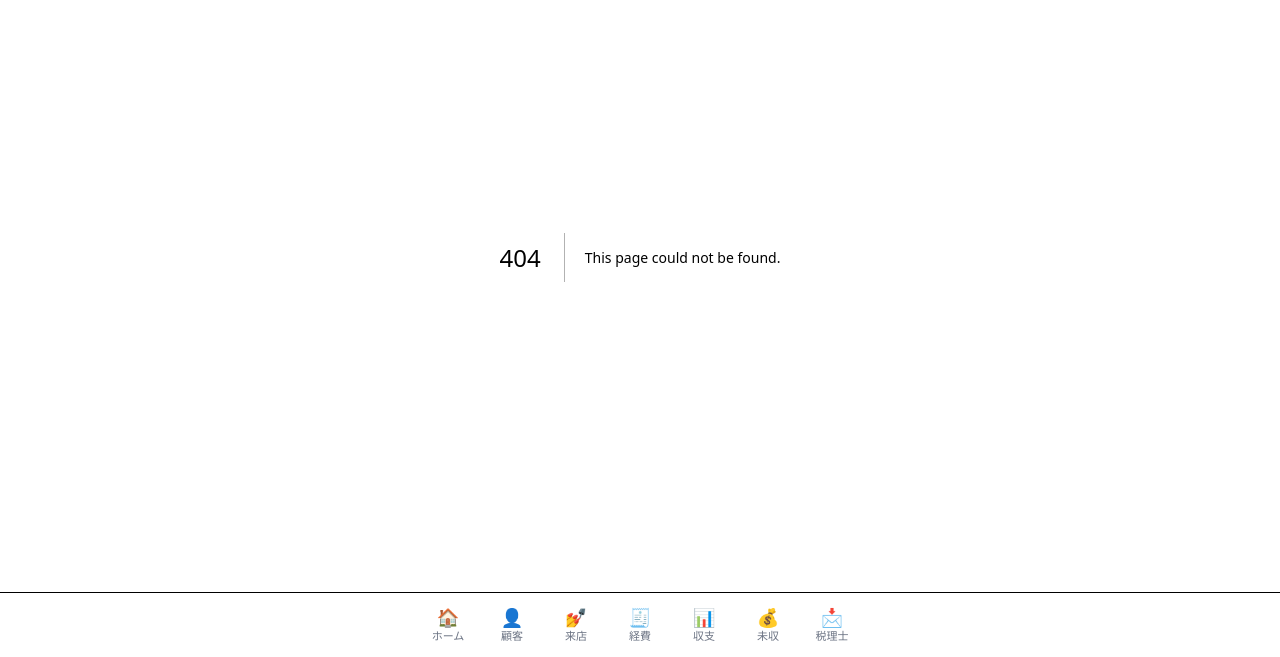
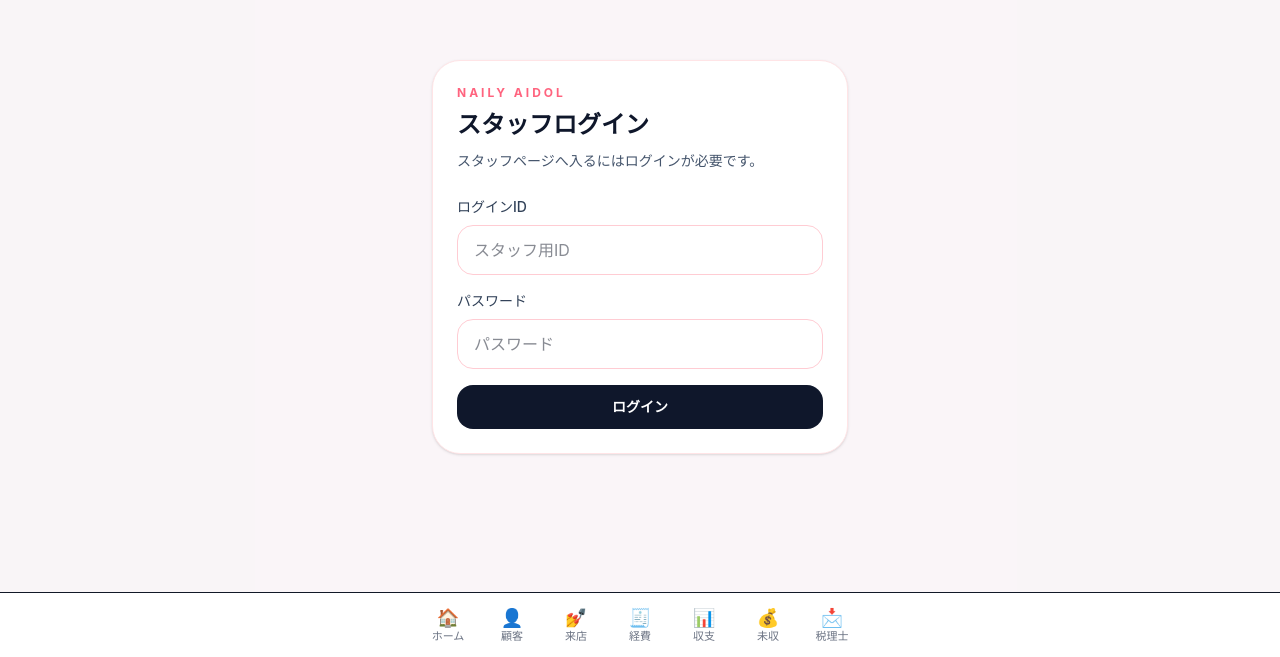
Before and after one commit to madeo2222-coder/Aily-nail-kartte, a Next.js app: page /login in a window 1280 px wide. Before the commit this address had no page. Shown: the part 143-800 px from the top of the page. Built offline with nearby package versions, Linux system fonts and the light colour scheme.

Commit message:
Add staff login gate and protect staff area

```diff
--- /dev/null
+++ b/app/api/staff-login/login/route.ts
@@ -0,0 +1,58 @@
+import { NextRequest, NextResponse } from "next/server";
+
+const STAFF_SESSION_COOKIE = "staff_session";
+
+type RequestBody = {
+  loginId?: string;
+  password?: string;
+};
+
+export async function POST(request: NextRequest) {
+  try {
+    const body = (await request.json()) as RequestBody;
+
+    const loginId = body.loginId?.trim() || "";
+    const password = body.password?.trim() || "";
+
+    const validId = process.env.STAFF_LOGIN_ID || "";
+    const validPassword = process.env.STAFF_LOGIN_PASSWORD || "";
+
+    if (!validId || !validPassword) {
+      return NextResponse.json(
+        { ok: false, error: "スタッフログイン設定が未完了です。" },
+        { status: 500 }
+      );
+    }
+
+    if (!loginId || !password) {
+      return NextResponse.json(
+        { ok: false, error: "ログインIDとパスワードを入力してください。" },
+        { status: 400 }
+      );
+    }
+
+    if (loginId !== validId || password !== validPassword) {
+      return NextResponse.json(
+        { ok: false, error: "ログインIDまたはパスワードが違います。" },
+        { status: 401 }
+      );
+    }
+
+    const response = NextResponse.json({ ok: true });
+
+    response.cookies.set(STAFF_SESSION_COOKIE, "active", {
+      httpOnly: true,
+      secure: true,
+      sameSite: "lax",
+      path: "/",
+      maxAge: 60 * 60 * 12,
+    });
+
+    return response;
+  } catch {
+    return NextResponse.json(
+      { ok: false, error: "ログインに失敗しました。" },
+      { status: 500 }
+    );
+  }
+}
--- /dev/null
+++ b/app/api/staff-login/logout/route.ts
@@ -0,0 +1,17 @@
+import { NextResponse } from "next/server";
+
+const STAFF_SESSION_COOKIE = "staff_session";
+
+export async function POST() {
+  const response = NextResponse.json({ ok: true });
+
+  response.cookies.set(STAFF_SESSION_COOKIE, "", {
+    httpOnly: true,
+    secure: true,
+    sameSite: "lax",
+    path: "/",
+    maxAge: 0,
+  });
+
+  return response;
+}
--- /dev/null
+++ b/app/login/page.tsx
@@ -0,0 +1,114 @@
+"use client";
+
+import { FormEvent, useState } from "react";
+
+export default function StaffLoginPage() {
+  const [loginId, setLoginId] = useState("");
+  const [password, setPassword] = useState("");
+  const [loading, setLoading] = useState(false);
+  const [errorMessage, setErrorMessage] = useState("");
+
+  async function handleSubmit(e: FormEvent<HTMLFormElement>) {
+    e.preventDefault();
+    setErrorMessage("");
+
+    if (!loginId.trim() || !password.trim()) {
+      setErrorMessage("ログインIDとパスワードを入力してください。");
+      return;
+    }
+
+    setLoading(true);
+
+    try {
+      const res = await fetch("/api/staff-login/login", {
+        method: "POST",
+        headers: {
+          "Content-Type": "application/json",
+        },
+        body: JSON.stringify({
+          loginId,
+          password,
+        }),
+      });
+
+      const json = (await res.json()) as {
+        ok: boolean;
+        error?: string;
+      };
+
+      if (!res.ok || !json.ok) {
+        setErrorMessage(json.error || "ログインに失敗しました。");
+        setLoading(false);
+        return;
+      }
+
+      window.location.href = "/";
+    } catch {
+      setErrorMessage("ログインに失敗しました。");
+    } finally {
+      setLoading(false);
+    }
+  }
+
+  return (
+    <main className="min-h-screen bg-rose-50/40">
+      <div className="mx-auto flex min-h-screen max-w-md items-center px-4 py-10">
+        <div className="w-full rounded-[28px] border border-rose-100 bg-white p-6 shadow-sm">
+          <div className="mb-6">
+            <p className="text-xs font-bold tracking-[0.25em] text-rose-400">
+              NAILY AIDOL
+            </p>
+            <h1 className="mt-2 text-2xl font-bold text-slate-900">
+              スタッフログイン
+            </h1>
+            <p className="mt-2 text-sm leading-6 text-slate-600">
+              スタッフページへ入るにはログインが必要です。
+            </p>
+          </div>
+
+          <form onSubmit={handleSubmit} className="space-y-4">
+            <div>
+              <label className="mb-2 block text-sm font-medium text-slate-700">
+                ログインID
+              </label>
+              <input
+                type="text"
+                value={loginId}
+                onChange={(e) => setLoginId(e.target.value)}
+                className="w-full rounded-2xl border border-rose-200 bg-white px-4 py-3"
+                placeholder="スタッフ用ID"
+              />
+            </div>
+
+            <div>
+              <label className="mb-2 block text-sm font-medium text-slate-700">
+                パスワード
+              </label>
+              <input
+                type="password"
+                value={password}
+                onChange={(e) => setPassword(e.target.value)}
+                className="w-full rounded-2xl border border-rose-200 bg-white px-4 py-3"
+                placeholder="パスワード"
+              />
+            </div>
+
+            {errorMessage ? (
+              <div className="rounded-2xl border border-rose-200 bg-rose-50 px-4 py-3 text-sm font-bold text-rose-700">
+                {errorMessage}
+              </div>
+            ) : null}
+
+            <button
+              type="submit"
+              disabled={loading}
+              className="w-full rounded-2xl bg-slate-900 px-4 py-3 text-sm font-bold text-white disabled:opacity-60"
+            >
+              {loading ? "ログイン中..." : "ログイン"}
+            </button>
+          </form>
+        </div>
+      </div>
+    </main>
+  );
+}
--- a/middleware.ts
+++ b/middleware.ts
@@ -1,9 +1,14 @@
 import { NextRequest, NextResponse } from "next/server";
 
 const CUSTOMER_SESSION_COOKIE = "customer_line_session";
+const STAFF_SESSION_COOKIE = "staff_session";
 
 function hasCustomerSession(request: NextRequest) {
   return request.cookies.has(CUSTOMER_SESSION_COOKIE);
+}
+
+function hasStaffSession(request: NextRequest) {
+  return request.cookies.has(STAFF_SESSION_COOKIE);
 }
 
 function isStaticAsset(pathname: string) {
@@ -30,8 +35,23 @@ function isAllowedCustomerPath(pathname: string) {
   );
 }
 
-function isBlockedApiPath(pathname: string) {
+function isAllowedStaffPath(pathname: string) {
+  return (
+    pathname === "/login" ||
+    pathname.startsWith("/api/staff-login/")
+  );
+}
+
+function isBlockedApiPathForCustomer(pathname: string) {
   return pathname.startsWith("/api/") && !pathname.startsWith("/api/line-login/");
+}
+
+function isStaffProtectedPath(pathname: string) {
+  if (isStaticAsset(pathname)) return false;
+  if (isAllowedCustomerPath(pathname)) return false;
+  if (isAllowedStaffPath(pathname)) return false;
+
+  return true;
 }
 
 export function middleware(request: NextRequest) {
@@ -41,10 +61,12 @@ export function middleware(request: NextRequest) {
     return NextResponse.next();
   }
 
-  const isCustomerLoggedIn = hasCustomerSession(request);
+  const customerLoggedIn = hasCustomerSession(request);
+  const staffLoggedIn = hasStaffSession(request);
 
-  if (isCustomerLoggedIn) {
-    if (isBlockedApiPath(pathname)) {
+  // お客様ログイン中は customer-app 以外へ行かせない
+  if (customerLoggedIn) {
+    if (isBlockedApiPathForCustomer(pathname)) {
       return NextResponse.json(
         { ok: false, error: "customer session cannot access staff api" },
         { status: 403 }
@@ -54,6 +76,18 @@ export function middleware(request: NextRequest) {
     if (!isAllowedCustomerPath(pathname)) {
       return NextResponse.redirect(new URL("/customer-app", request.url));
     }
+
+    return NextResponse.next();
+  }
+
+  // スタッフ領域はスタッフログイン必須
+  if (isStaffProtectedPath(pathname) && !staffLoggedIn) {
+    return NextResponse.redirect(new URL("/login", request.url));
+  }
+
+  // ログイン済みスタッフが /login に来たらダッシュボードへ
+  if (pathname === "/login" && staffLoggedIn) {
+    return NextResponse.redirect(new URL("/", request.url));
   }
 
   return NextResponse.next();
```
